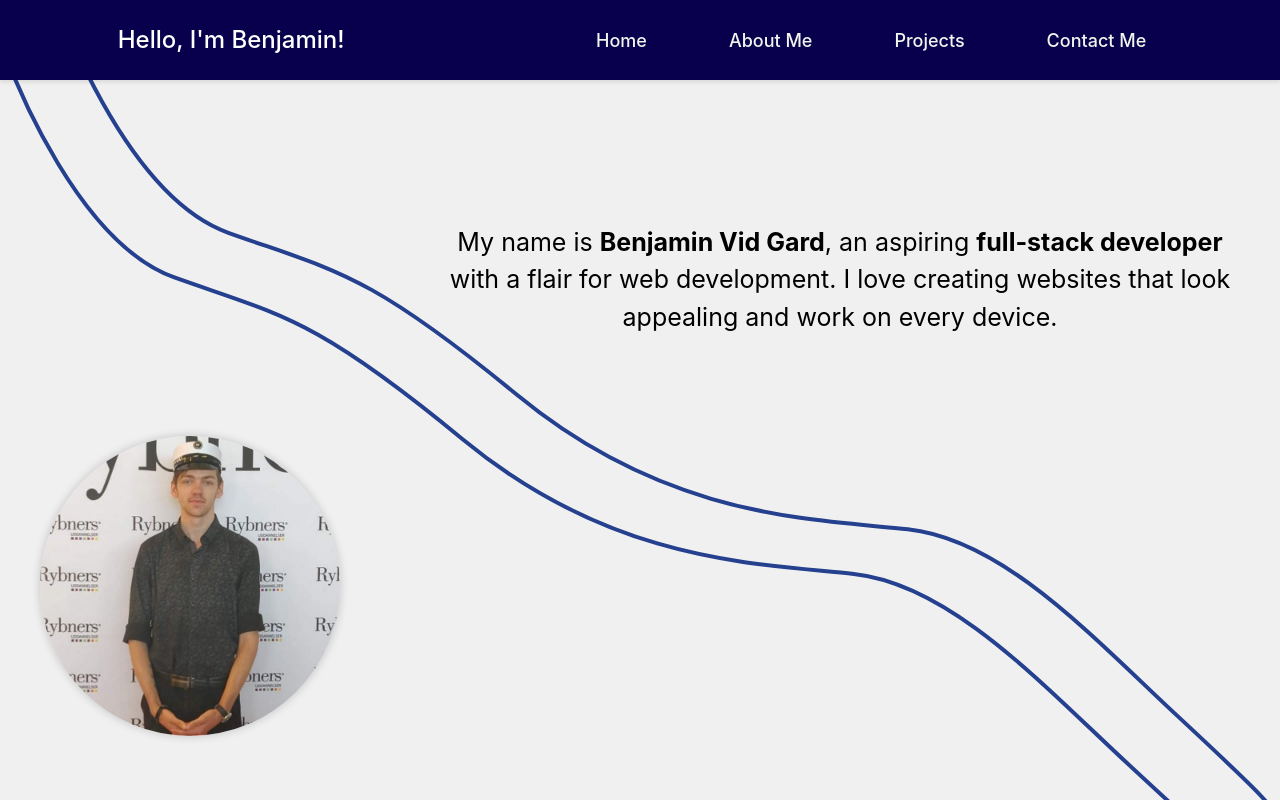
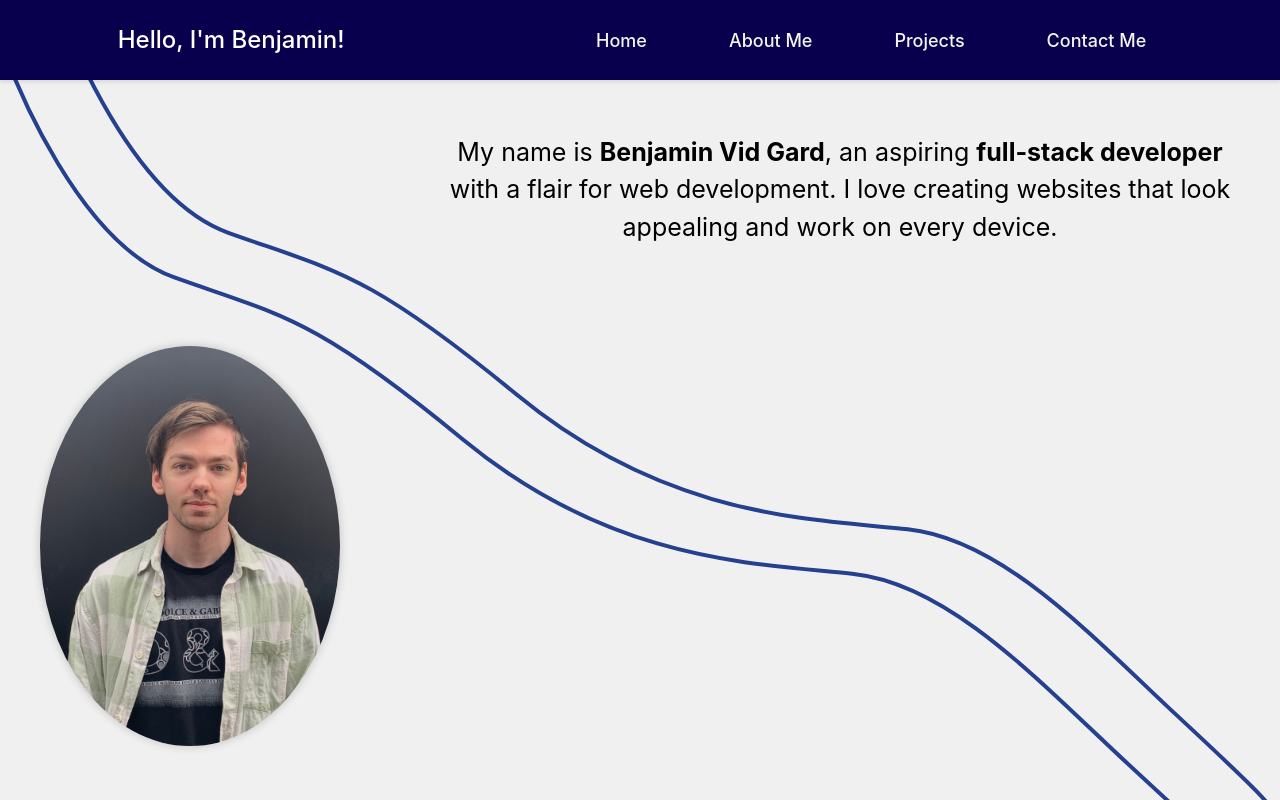
Before and after one commit to NimNim20/BVG-Portfolio, a Vue app in the folder Portfolio/: page / in a window 1280 px wide. Shown: the top 800 px of the page. Built offline with nearby package versions, Linux system fonts and the light colour scheme.

Commit message:
Website finished

```diff
--- a/Portfolio/src/components/AboutSection.vue
+++ b/Portfolio/src/components/AboutSection.vue
@@ -21,7 +21,9 @@
       </div>
 
       <div class="downloadCV">
-        <button class="my-cv">Download My CV .pdf</button>
+        <a href="CV - Benjamin.pdf" download="CV - Benjamin.pdf">
+          <button class="my-cv">Download My CV .pdf</button>
+        </a>
       </div>
 
     </div>
--- a/Portfolio/src/components/HomeSection.vue
+++ b/Portfolio/src/components/HomeSection.vue
@@ -15,7 +15,7 @@
       </div>
 
       <div class="image">
-        <img src="@/assets/Portrait.jpg" alt="" class="portrait">
+        <img src="@/assets/Portrait.png" alt="" class="portrait">
       </div>
 
 
@@ -27,7 +27,7 @@
 <style lang="scss" scoped>
 
 .container{
-  height: 100vh;
+  height: 90vh;
   display: flex;
   align-items: center;
   // margin-left: 5%;
@@ -40,7 +40,7 @@
   align-items: center;
   gap: 100px;
   width: 90%;
-  margin: 0 auto;
+  margin: 0px auto;
 }
 
 .image{
@@ -50,8 +50,10 @@
 
 .portrait{
   width: 100%;
+  height: auto;
   border-radius: 100%;
   box-shadow: 0 0 10px 0 rgba(0, 0, 0, 0.2);
+  margin-bottom: 10px;
 }
 
 .text{
@@ -71,6 +73,7 @@
 .introduction{
   color: #000;
   font-size: 25px;
+  margin-top: 10px;
 }
 
 @media only screen and (max-width: 1220px) {
```
Also changed, not shown: Portfolio/src/assets/Portrait.png (added), 1 other file (tests, documents, lock files or other folders).
